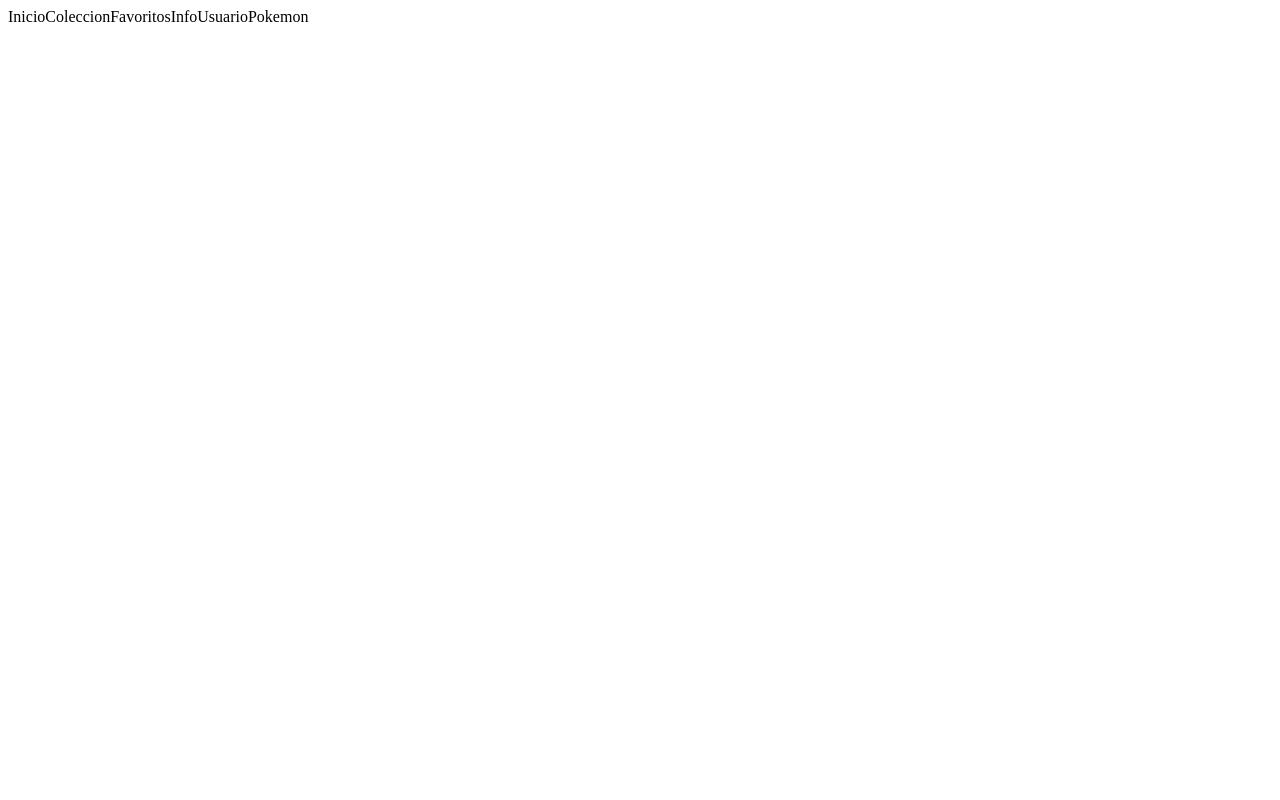
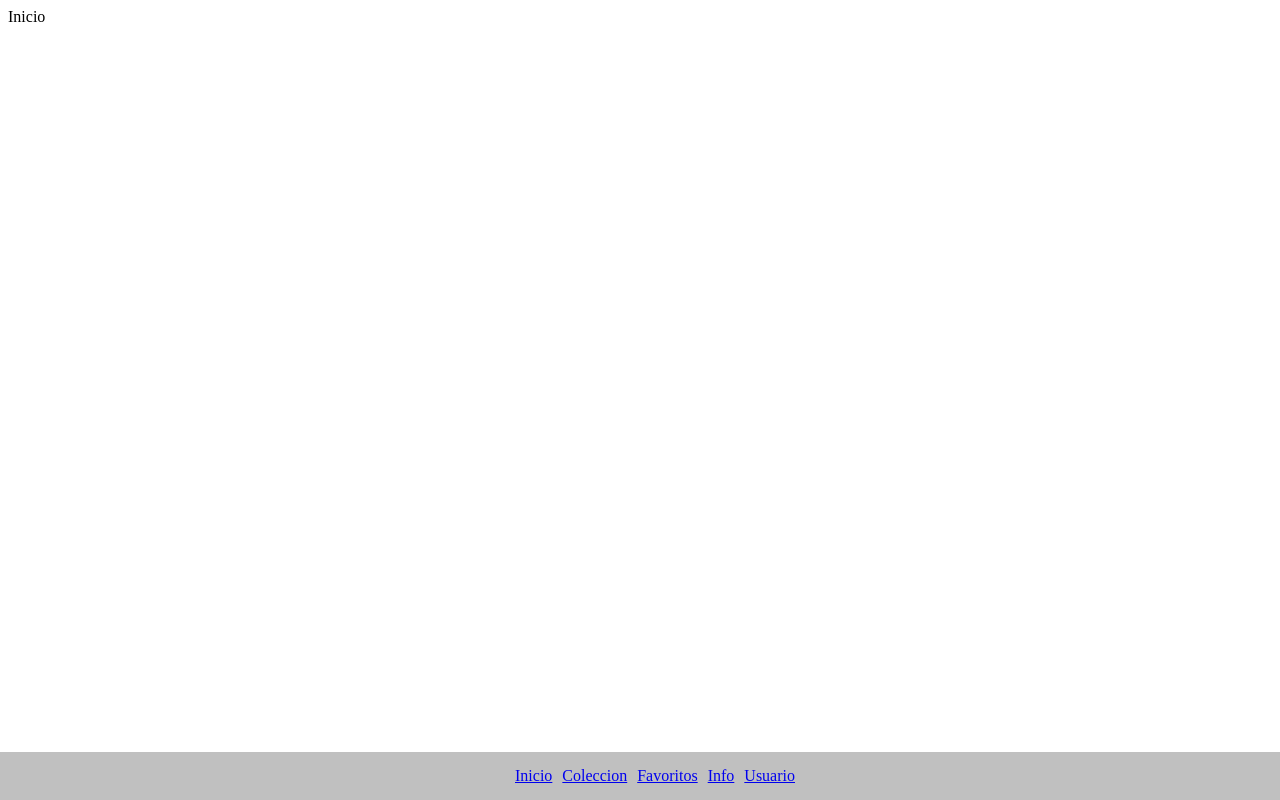
Before and after one commit to santiago-forero-uniagustiniana/PokeAPI, a React (Vite) app: page / in a window 1280 px wide. Built offline with nearby package versions, Linux system fonts and the light colour scheme.

Commit message:
PokeAPI v2

```diff
--- a/src/App.css
+++ b/src/App.css
@@ -0,0 +1,13 @@
+.c-menu {
+    background-color: silver;
+    flex-wrap: wrap;
+    position: fixed;
+    bottom: 0;
+    left: 0;
+    display: flex;
+    justify-content: center;
+    flex-wrap: wrap;
+    gap: 10px;
+    width: 100%;
+    padding: 15px;
+}
--- a/src/App.jsx
+++ b/src/App.jsx
@@ -1,20 +1,36 @@
+import {BrowserRouter as Router, Route, Routes, Navigate, Link} from 'react-router-dom';
 import Coleccion from "./componentes/coleccion"
 import Favoritos from "./componentes/favoritos"
 import Info from "./componentes/info"
 import Inicio from "./componentes/inicio"
+import Usuario from "./componentes/usuario"
+import "./App.css"
+
 import Pokemon from "./componentes/pokemon"
-import Usuario from "./componentes/usuario"
 
 function App() {
 
   return (
       <>
-        <Inicio />
-        <Coleccion />
-        <Favoritos />
-        <Info />
-        <Usuario />
-        <Pokemon />
+      <Router>
+
+        <nav className='c-menu'>
+          <Link to="/">Inicio</Link>
+          <Link to="/coleccion">Coleccion</Link>
+          <Link to="/favoritos">Favoritos</Link>
+          <Link to="/info">Info</Link>
+          <Link to="/usuario">Usuario</Link>
+        </nav>
+
+        <Routes>
+          <Route path="/" element={<Inicio/>}/>
+          <Route path="/coleccion" element={<Coleccion/>}/>
+          <Route path="/favoritos" element={<Favoritos/>}/>
+          <Route path="/info" element={<Info/>}/>
+          <Route path="/usuario" element={<Usuario/>}/>
+           <Route path="/pokemon/:name" element={<Pokemon />} />
+        </Routes>
+      </Router>
       </>
   )
 }
--- a/src/componentes/pokemon/index.jsx
+++ b/src/componentes/pokemon/index.jsx
@@ -1,10 +1,25 @@
+import { useParams } from "react-router-dom"
+import { useState, useEffect } from 'react'
 import "./style.css"
 
 function Pokemon() {
+    const {name} = useParams();
+    const [datapoke, setDatapoke] = useState([]);
+
+    useEffect(() => {
+    fetch(`https://pokeapi.co/api/v2/pokemon/${name}`)
+      .then(response => response.json())
+      .then(responseData => setDatapoke(responseData))
+      .catch(error => console.error("Error:", error));
+    }, [name]);
+    console.log(datapoke)
+
+    if (!datapoke || !datapoke.id) return <p>Cargando...</p>;
 
     return (
       <>
-        Pokemon
+        {datapoke.name}
+        {datapoke.abilities[0].ability.name}
       </>
     )
 }
```
